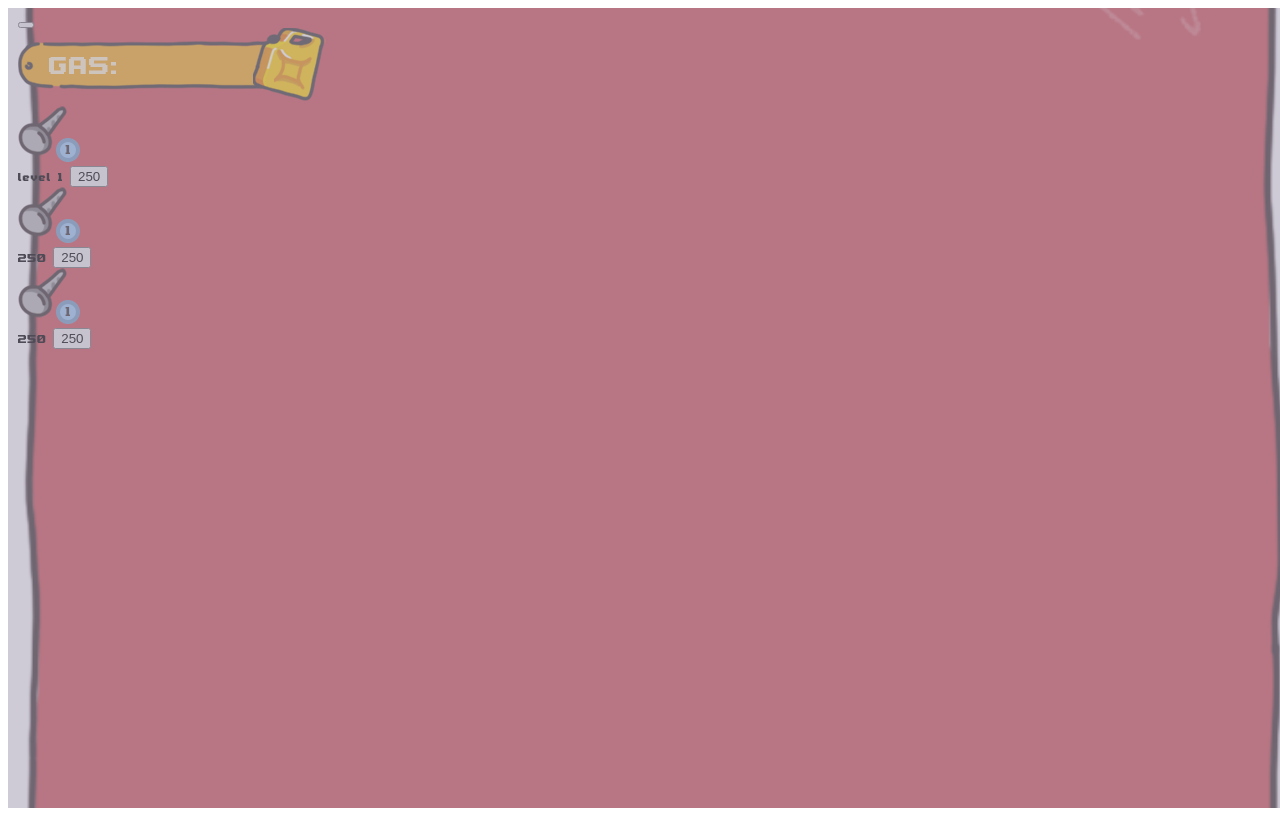
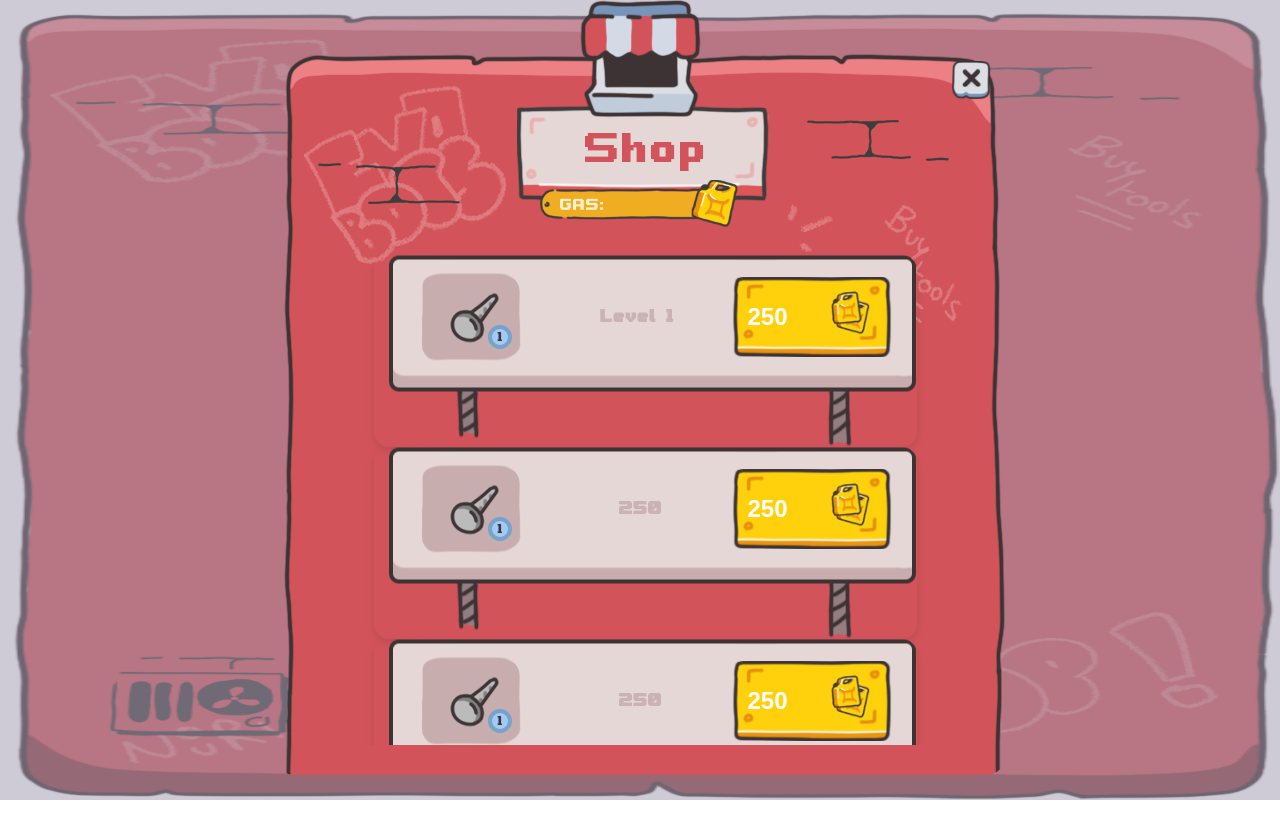
Before and after one commit to Amir-LOUATII/test_frontend_darblockcahin, a website built with Vite: page index.html in a window 1280 px wide. Built offline with nearby package versions, Linux system fonts and the light colour scheme.

Commit message:
Add shop widget styles

```diff
--- a/index.html
+++ b/index.html
@@ -9,57 +9,66 @@
   <body>
     <main id="app">
       <!-- Game Container -->
-      <div id="game-container" class="container">
-
-
-        <!-- Shop Widget -->
-      <div class="modal">
+      <div id="game-container">
+        <div id="background-container">
+          <img
+            src="./public/assets/images/shop/SHOP_BG.png"
+            alt="Background Image"
+            class="background-image"
+          />
+          <div class="overlay"></div>
+          <div id="content">
             <section id="shop-container">
-
               <header>
                 <button id="close-btn" title="Close"></button>
               </header>
 
               <!-- Gas Info Section -->
               <div id="gas-info">
-          <img src="public/assets/images/shop/GAS_shop.png" alt="">
+                <img
+                  src="./assets/images/shop/GAS_shop.png"
+                  alt="Gas Shop"
+                />
               </div>
 
               <!-- Shop Items Section -->
               <div id="items-container">
-
-            <!-- Shop Item 2 -->
+                <!-- Repeat shop-item for each item -->
                 <div class="shop-item">
-              <!-- <div class="item-bg">
-                <img src="./public/assets/images/shop/Itemsbox2_shop.png" alt="Item Background" />
-              </div> -->
-              <div class="item-icon-container"><img src="/public/assets/images/shop/assets/1.png" alt=""></div>
-              <span class="item-level">level 1</span>
-              <button class="buy-btn">
-            250
-              </button>
+                  <div class="item-icon-container">
+                    <img src="./assets/images/shop/assets/1.png" alt="Item 1" />
                   </div>
-            <div class="shop-item">
-
-              <div class="item-icon-container"><img src="/public/assets/images/shop/assets/1.png" alt=""></div>
-              <span class="item-level">250</span>
-              <button class="buy-btn">
-            250
-              </button>
-            </div>
-            <div class="shop-item">
-
-              <div class="item-icon-container"><img src="/public/assets/images/shop/assets/1.png" alt=""></div>
-              <span class="item-level">250</span>
-              <button class="buy-btn">
-            250
-              </button>
+                  <span class="item-level">Level 1</span>
+                  <button class="buy-btn">250</button>
                 </div>
 
+                <div class="shop-item">
+                  <div class="item-icon-container">
+                    <img src="./assets/images/shop/assets/1.png" alt="Item 2" />
+                  </div>
+                  <span class="item-level">250</span>
+                  <button class="buy-btn">250</button>
                 </div>
 
+                <div class="shop-item">
+                  <div class="item-icon-container">
+                    <img src="./assets/images/shop/assets/1.png" alt="Item 3" />
+                  </div>
+                  <span class="item-level">250</span>
+                  <button class="buy-btn">250</button>
+                </div>
 
+                <!-- More shop items... -->
+                <div class="shop-item">
+                  <div class="item-icon-container">
+                    <img src="./assets/images/shop/assets/1.png" alt="Item 4" />
+                  </div>
+                  <span class="item-level">250</span>
+                  <button class="buy-btn">250</button>
+                </div>
+              </div>
             </section>
+          </div>
         </div>
       </div>
     </main>
--- a/src/style.css
+++ b/src/style.css
@@ -5,29 +5,27 @@
   font-family: 'ChubbyChoo';
   src: url('../public/assets/fonts/chubby-choo-regular.ttf') format('truetype');
 }
-:root{
-  --primary-color:#ffca28;
+:root {
+  --primary-color: #ffca28;
   --primary-text-color: #cab3b5;
   --secondary-text-color: #fff;
   --default-margin: 10px;
   --default-padding: 10px;
 }
-*:{
-    margin: 0;
-    padding: 0;
-  -webkit-box-sizing: border-box;
-  -moz-box-sizing: border-box;
-    box-sizing: border-box;
+* {
+  margin: 0;
+  padding: 0;
+  box-sizing: border-box;
 }
 body {
   font-family: 'ChubbyChoo', sans-serif;
-  min-height:100vh;
-width: 100%;
+  min-height: 100vh;
+  width: 100%;
 }
 
 #app {
   width: 100%;
-  height:100vh;
+  height: 100vh;
   overflow: hidden;
 }
 
@@ -69,12 +67,13 @@ width: 100%;
   }
 }
 
-#game{
+#game {
   margin-left: auto;
   margin-right: auto;
   padding-left: 15px;
   padding-right: 15px;
 }
+
 /*====================*/
 /*   End Global Styles  */
 /*====================*/
@@ -87,23 +86,290 @@ width: 100%;
   position: relative;
   height: 100vh;
   width: auto;
-  max-width:100%;
-  background: url('/public/assets/images/shop/SHOP_BG.png') no-repeat center center;
+  max-width: 100%;
   background-size: cover;
   position: relative;
 }
 
+#background-container {
+  position: relative;
+  width: 100%;
+  height: 100vh;
+}
 
-#game-container:before{
-  position:absolute;
-  content:"";
-  top:0;
-  left:0;
-  right:0;
-  bottom:0;
-  background-color:rgba(160, 152, 173,0.5);
-  z-index:1;
+#background-container img {
+  width: 100%;
+  height: 100%;
+  max-width: 100%;
+  max-height: 100%;
 }
+
+.game-bg {
+  width: 100%;
+  height: 100%;
+  object-fit: cover;
+  position: absolute;
+  top: 0;
+  left: 0;
+}
+
+.overlay {
+  position: absolute;
+  top: 0;
+  left: 0;
+  width: 100%;
+  height: 100%;
+  background-color: rgba(160, 152, 173, 0.5);
+}
+
+#content {
+  position: absolute;
+  top: 0;
+  left: 0;
+  width: 100%;
+  height: 100%;
+  z-index: 2;
+}
+
 /*====================*/
-/*   End Game General  Styles  */
+/*   End Game General Styles  */
 /*====================*/
+
+/*====================*/
+/*   Start Shop widget   */
+/*====================*/
+#shop-container {
+  max-width: 731px;
+  background-image: url("../public/assets/images/shop/SHOP_BG_WITHTITLE.png");
+  background-size: cover;
+  background-repeat: no-repeat;
+  background-position: top;
+  min-width: 300px;
+  border-radius: 20px;
+  padding-bottom: 30px;
+  overflow: hidden;
+  z-index: 2;
+  margin: 0 auto;
+}
+
+@media screen and (max-width: 992px) {
+  #shop-container {
+    width: 100%;
+  }
+}
+
+/* Shop Header */
+header {
+  display: flex;
+  justify-content: end;
+  align-items: center;
+  margin-top: 60px;
+  margin-left: auto;
+  margin-right: 15px;
+}
+
+@media screen and (max-width: 767px) {
+  header {
+    margin-right: 25px;
+  }
+}
+
+#close-btn {
+  width: 40px;
+  height: 40px;
+  background: url('../public/assets/images/Close.png') no-repeat center/contain;
+  border: none;
+  cursor: pointer;
+}
+
+/* Gas Info */
+#gas-info {
+  margin: 5rem auto 1rem auto;
+  display: flex;
+  justify-content: center;
+  align-items: center;
+}
+
+#gas-info img {
+  max-width: 100%;
+  width: 200px;
+}
+
+#items-container {
+  padding: var(--default-padding);
+  padding-right: 0;
+  overflow-y: scroll;
+  overflow-x: hidden;
+  min-height: 500px;
+  max-height: 500px;
+  display: flex;
+  flex-direction: column;
+  justify-content: start;
+  align-items: center;
+  background-color: transparent;
+  max-width: 100%;
+  width: 95%;
+  margin: 0 auto;
+}
+
+#items-container::-webkit-scrollbar {
+  width: 10px;
+}
+
+#items-container::-webkit-scrollbar-thumb {
+  background-color: var(--primary-color);
+  border-radius: 10px;
+}
+
+#items-container::-webkit-scrollbar-track {
+  background-color: #333;
+}
+
+#items-container::-webkit-scrollbar-thumb:hover {
+  background-color: var(--primary-color);
+}
+
+#items-container::-webkit-scrollbar-thumb:active {
+  background-color: var(--primary-color);
+}
+
+.shop-item {
+  width: 543px;
+  min-height: 192px;
+  border-radius: 15px;
+  padding: 10px;
+  box-shadow: 0 4px 8px rgba(0, 0, 0, 0.1);
+  position: relative;
+  margin: 0 auto;
+  transition: all 0.3s;
+  background-image: url('../public/assets/images/shop/Itemsbox1_shop.png');
+  background-size: 100%;
+  background-repeat: no-repeat;
+  background-position: center;
+  overflow: hidden;
+}
+
+@media screen and (max-width: 767px) {
+  .shop-item {
+    width: 100%;
+    min-height: 150px;
+  }
+}
+
+@media screen and (max-width: 374px) {
+  .shop-item {
+    width: 100%;
+    min-height: 1px;
+  }
+}
+
+.shop-item:hover {
+  transform: scale(1.02);
+  background-image: url('../public/assets/images/shop/Itemsbox2_shop.png');
+  transition: transform 0.3s ease;
+}
+
+.shop-item .item-bg {
+  position: absolute;
+  top: 0;
+  left: 0;
+  z-index: 1;
+  width: 100%;
+  height: 100%;
+}
+
+.shop-item .item-bg img {
+  width: 100%;
+  height: 100%;
+  max-width: 100%;
+  max-height: 100%;
+  object-fit: cover;
+}
+
+.shop-item .item-icon-container {
+  position: absolute;
+  top: 20%;
+  left: 14%;
+  display: flex;
+  justify-content: center;
+  align-items: center;
+  z-index: 2;
+}
+
+.shop-item .item-icon-container img {
+  max-width: 100%;
+  width: 50px;
+  height: 50px;
+}
+
+@media screen and (max-width: 767px) {
+  .shop-item .item-icon-container {
+    top: 25%;
+    left: 15%;
+  }
+
+  .shop-item .item-icon-container img {
+    width: 30px;
+    height: 30px;
+  }
+}
+
+.shop-item .item-level {
+  position: absolute;
+  top: 25%;
+  left: 50%;
+  transform: translate(-60%, -20%);
+  font-size: 1.5rem;
+  font-weight: bold;
+  z-index: 2;
+  transition: all 0.3s;
+  color: var(--primary-text-color);
+}
+
+@media screen and (max-width: 767px) {
+  .shop-item .item-level {
+    left: 45%;
+    color: var(--secondary-text-color);
+  }
+}
+
+.shop-item .buy-btn {
+  position: absolute;
+  top: 20%;
+  cursor: pointer;
+  right: 25px;
+  width: 160px;
+  height: 80px;
+  transform: translateY(-20%);
+  background-image: url('../public/assets/images/shop/Buy_Button02.png');
+  background-size: cover;
+  background-position: center;
+  z-index: 2;
+  border: none;
+  padding: 0.75rem 1rem;
+  display: flex;
+  justify-content: start;
+  align-items: center;
+  color: var(--secondary-text-color);
+  font-size: 1.5rem;
+  font-weight: bold;
+  background-color: transparent;
+}
+
+.shop-item .buy-btn:active {
+  transform: scale(0.95);
+  background-image: url('../public/assets/images/shop/Buy_Button02_Clicked.png');
+}
+
+@media screen and (max-width: 767px) {
+  .shop-item .buy-btn {
+    right: 15px;
+    width: 120px;
+    height: 50px;
+    font-size: 1.25rem;
+  }
+}
+
+/*====================*/
+/*   End Shop Widget  */
+/*====================*/
```
Lines whose indentation alone changed are shown as unchanged.
